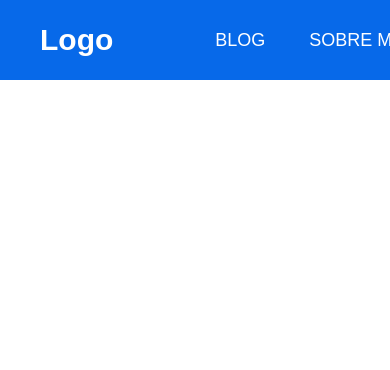
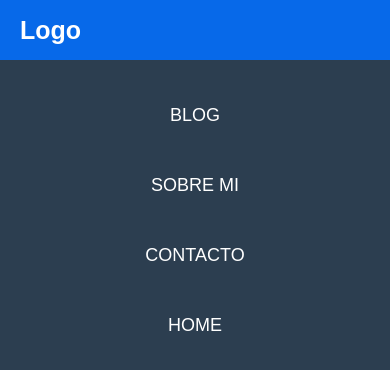
Before and after one commit to Irving2355/NavBar_Responsive_JS, a plain HTML site: page index.html in a window 390 px wide. Drawn offline with Linux system fonts and the light colour scheme.

Commit message:
commit 2

```diff
--- a/index.html
+++ b/index.html
@@ -4,11 +4,15 @@
     <meta charset="UTF-8">
     <title>NavBar</title>
     <link rel="stylesheet" href="style.css">
+    <script src="https://kit.fontawesome.com/1372f5a240.js" crossorigin="anonymous"></script>
 </head>
 <body>
     <header class="header">
         <nav class="nav">
             <a href="#" class="logo nav-link">Logo</a>
+            <button class="nav-toggle">
+                <i class="fa-solid fa-bars"></i>
+            </button>
             <ul class="nav-menu">
                 <li class="nav-menu-item">
                     <a href="#" class="nav-menu-link nav-link">Blog</a>
@@ -25,5 +29,6 @@
             </ul>
         </nav>
     </header>
+
 </body>
 </html>
--- a/style.css
+++ b/style.css
@@ -60,3 +60,66 @@ body{
     background-color: #034574;
     transition: 0.5s;
 }
+
+
+.nav-toggle{
+    color: white;
+    background: none;
+    border: none;
+    font-size: 30px;
+    padding: 0 20px;
+    line-height: 60px;
+
+    display: none;
+}
+
+@media (max-width: 768px){
+
+body{
+    padding-top: 70px;
+}
+
+.header{
+    height: 60px;
+}
+
+.nav{
+    display:flex;
+    justify-content: space-between;
+
+    max-width: 992px;
+    margin: 0 auto;
+}
+
+.logo{
+    font-size: 25px;
+    padding: 0 20px;
+    line-height: 60px;
+}
+
+.nav-menu{
+    flex-direction: column;
+    align-items: center;
+    margin: 0px;
+    background-color: #2c3e50;
+    position: fixed;
+    left: 0;
+    top:60px;
+    width: 100%;
+    padding: 20px 0;
+
+    height: calc(100% - 60px);
+    overflow-y: auto;
+}
+
+.nav-menu-item{
+    line-height: 70px;
+}
+
+
+.nav-menu-link:hover{
+    background: none;
+    color: #83c5f7;
+}
+
+}
```
